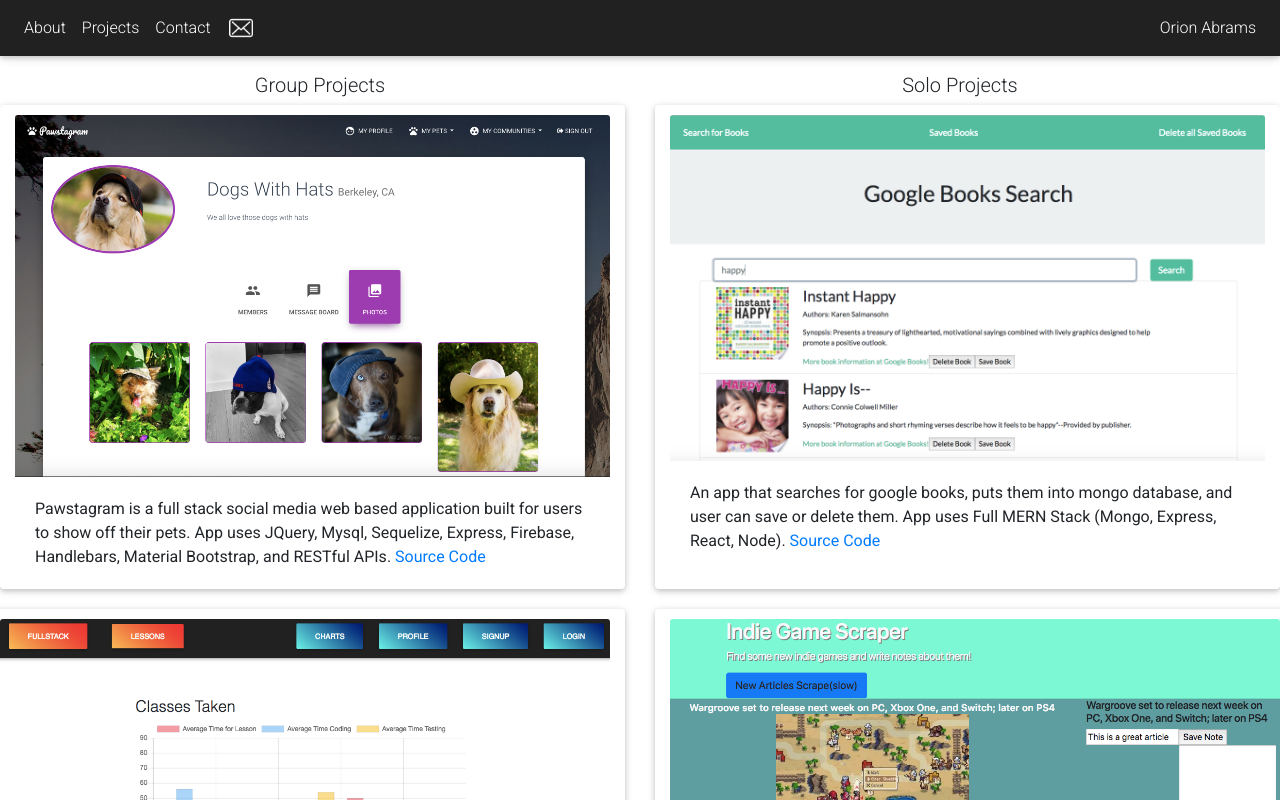
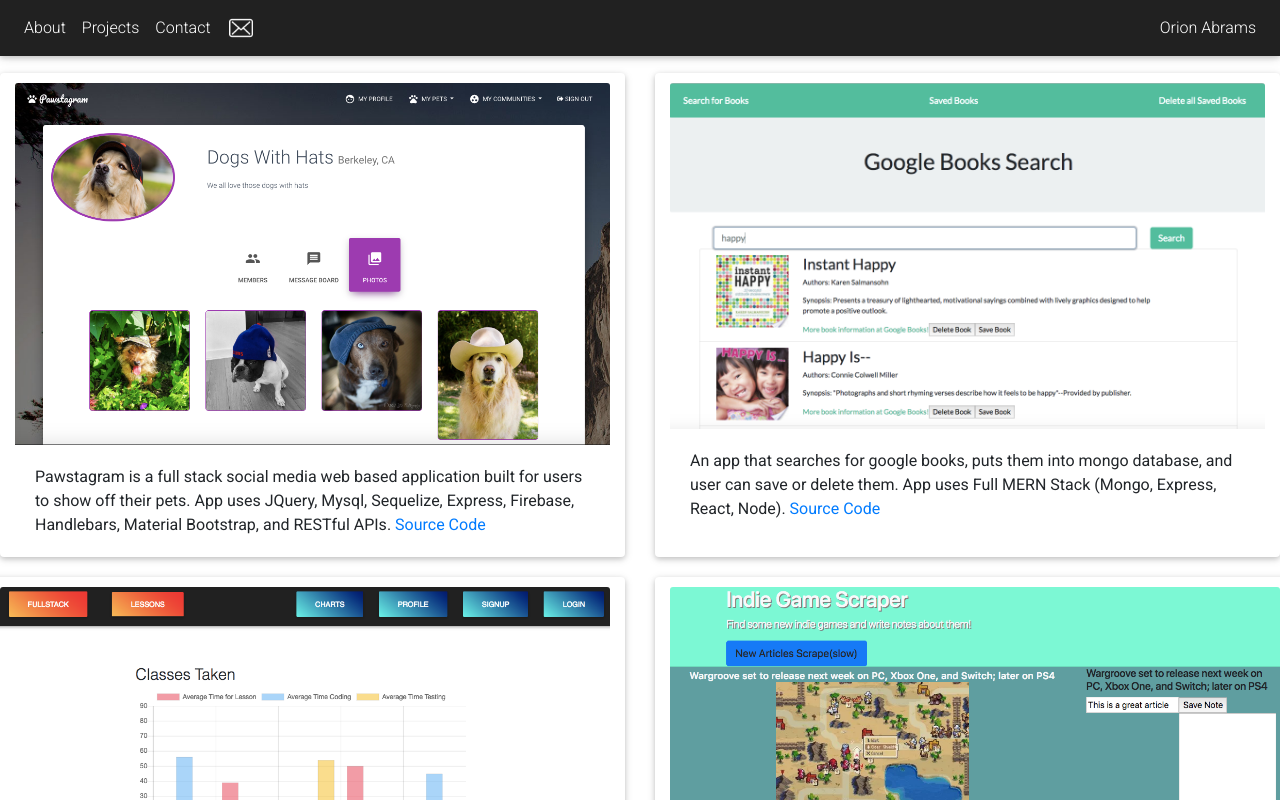
Before and after one commit to OrionAbrams/My-Portfolio, a React (Create React App) app: page /projects in a window 1280 px wide. Shown: the top 800 px of the page. Built offline with nearby package versions, Linux system fonts and the light colour scheme.

Commit message:
changed back from group and solo

```diff
--- a/src/components/pages/Projects.js
+++ b/src/components/pages/Projects.js
@@ -14,8 +14,9 @@ function Projects(props) {
       <h1>Projects Page</h1>
       <div className="container-fluid very-high">
         <div className="row card-deck bottom-space top-space">
-          <h5 className="col-md-6 text-center">Group Projects</h5>
-          <h5 className="col-md-6 text-center">Solo Projects</h5>
+        {/* left this in because wasn't sure if I wanted to have the descriptive text above */}
+          {/* <h5 className="col-md-6 text-center">Group Projects</h5>
+          <h5 className="col-md-6 text-center">Solo Projects</h5> */}
           <div className="row">
             <div className="card col-md-6">
               <Link target="_blank" to={"//pawstagram.herokuapp.com/"} >
```
